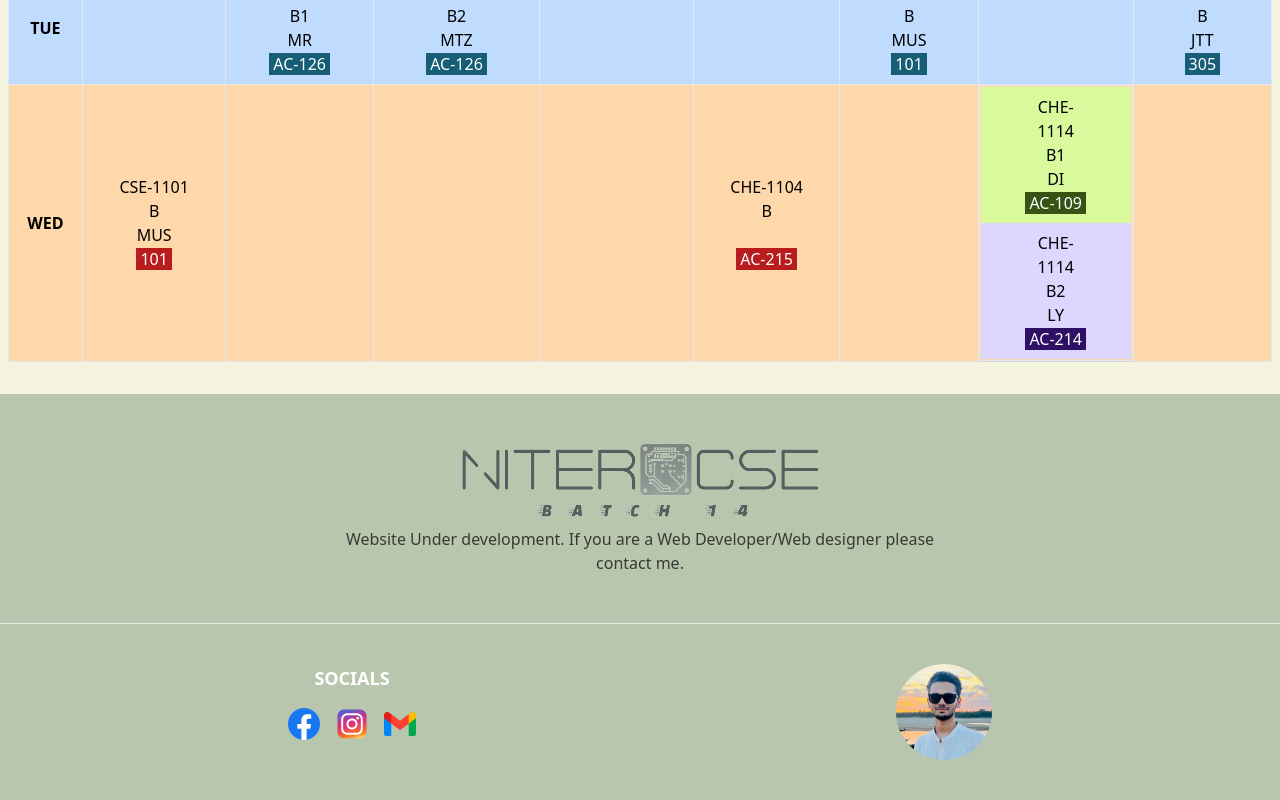
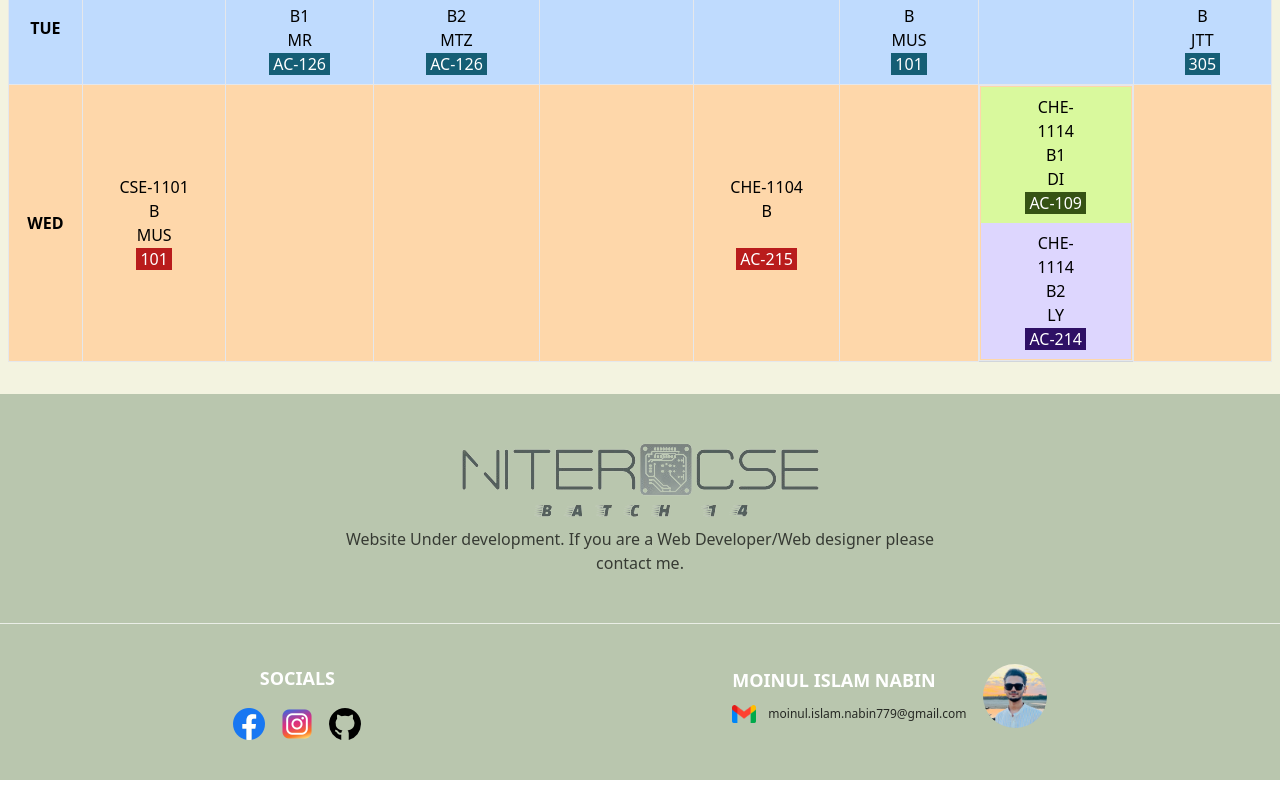
Before and after one commit to MoinulIslamNabin/Niter_Personal_project_1, a React (Vite) app: page / in a window 1280 px wide. Shown: the part 781-1581 px from the top of the page. Built offline with nearby package versions, Linux system fonts and the light colour scheme.

Commit message:
1st update

```diff
--- a/src/Components/Footer/Footer.jsx
+++ b/src/Components/Footer/Footer.jsx
@@ -3,6 +3,7 @@ import { Link } from "react-router-dom";
 import logo from "../../assets/logo.png";
 import fb from "../../assets/facebook.png";
 import insta from "../../assets/instagram.png";
+import git from "../../assets/github.png";
 import mail from "../../assets/gmail.png";
 import me from "../../assets/me.jpg";
 
@@ -39,15 +40,30 @@ const Footer = () => {
             >
               <img src={insta} alt="" />
             </Link>
-            <Link target="_blank" to={"https://mail.google.com"}>
-              <img src={mail} alt="" />
+            <Link target="_blank" to={"https://github.com/MoinulIslamNabin"}>
+              <img src={git} alt="" />
             </Link>
           </div>
         </nav>
 
-        <nav className="justify-items-center">
+        <nav className="flex gap-4 justify-center items-center">
+          <div className="flex flex-col">
+            <h6 className="footer-title opacity-100 text-lg !text-white font-bold">
+              Moinul Islam Nabin
+            </h6>
+
+            <div className="flex justify-center items-center gap-3">
+              <Link target="_blank" to={"https://mail.google.com"}>
+                <img src={mail} alt="" className="w-6" />
+              </Link>
+              <p className="text-xs text-black/80">
+                moinul.islam.nabin779@gmail.com
+              </p>
+            </div>
+          </div>
+
           <div className="avatar">
-            <div className="w-24 rounded-full">
+            <div className="w-16 rounded-full">
               <img src={me} />
             </div>
           </div>
```
Also changed, not shown: src/assets/github.png (added).
